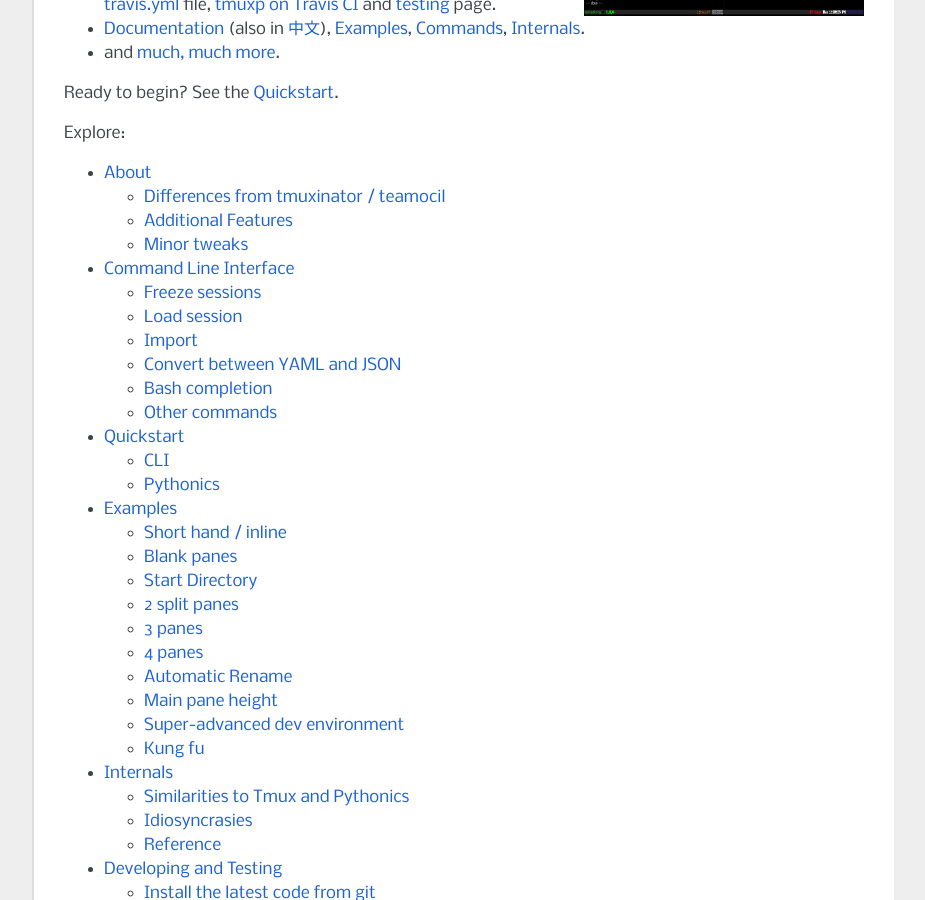
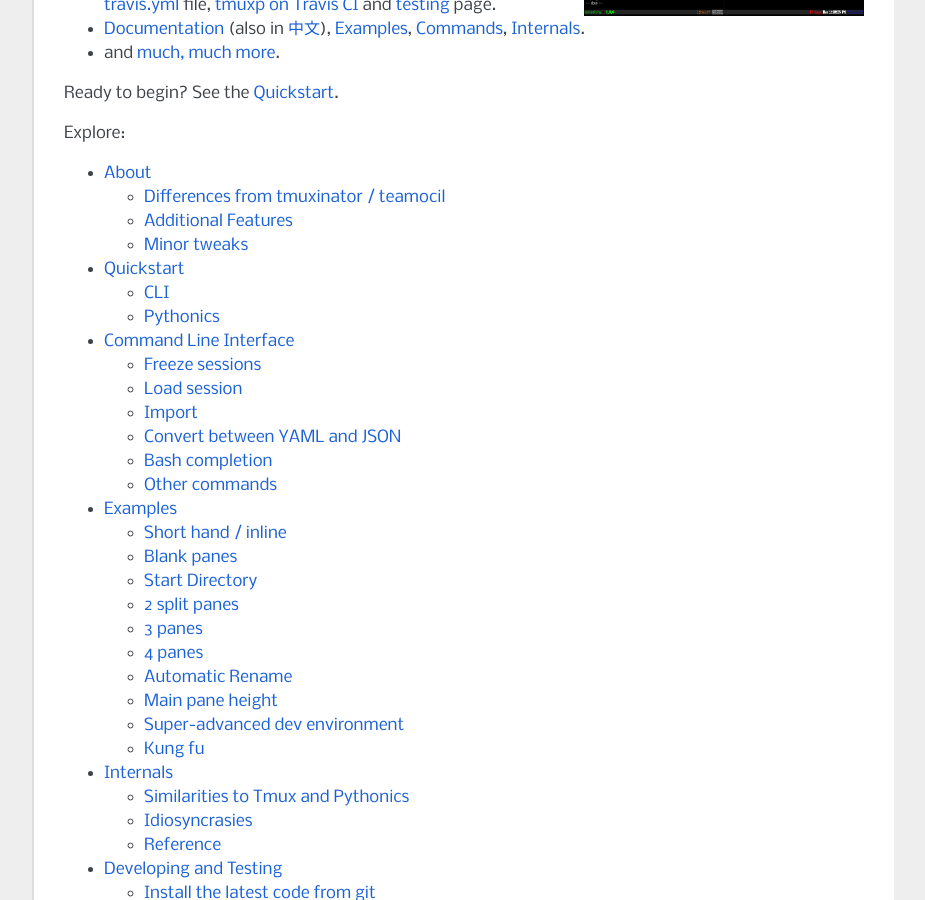
Before and after one commit to tmux-python/tmuxp, a Sphinx documentation site: the page built from doc/index.rst, in a window 1280 px wide and 900 px high, scrolled down 401 px. Shown: the whole window, without its empty margins (198-1123 px from the left). Built offline with Sphinx 7.4.7, drawn with Linux system fonts in a browser that asks for light colours.

```diff
--- a/doc/index.rst
+++ b/doc/index.rst
@@ -47,8 +47,8 @@ Explore:
     :maxdepth: 2
 
     about
+    quickstart
     cli
-    quickstart
     examples
     internals
     developing
```
